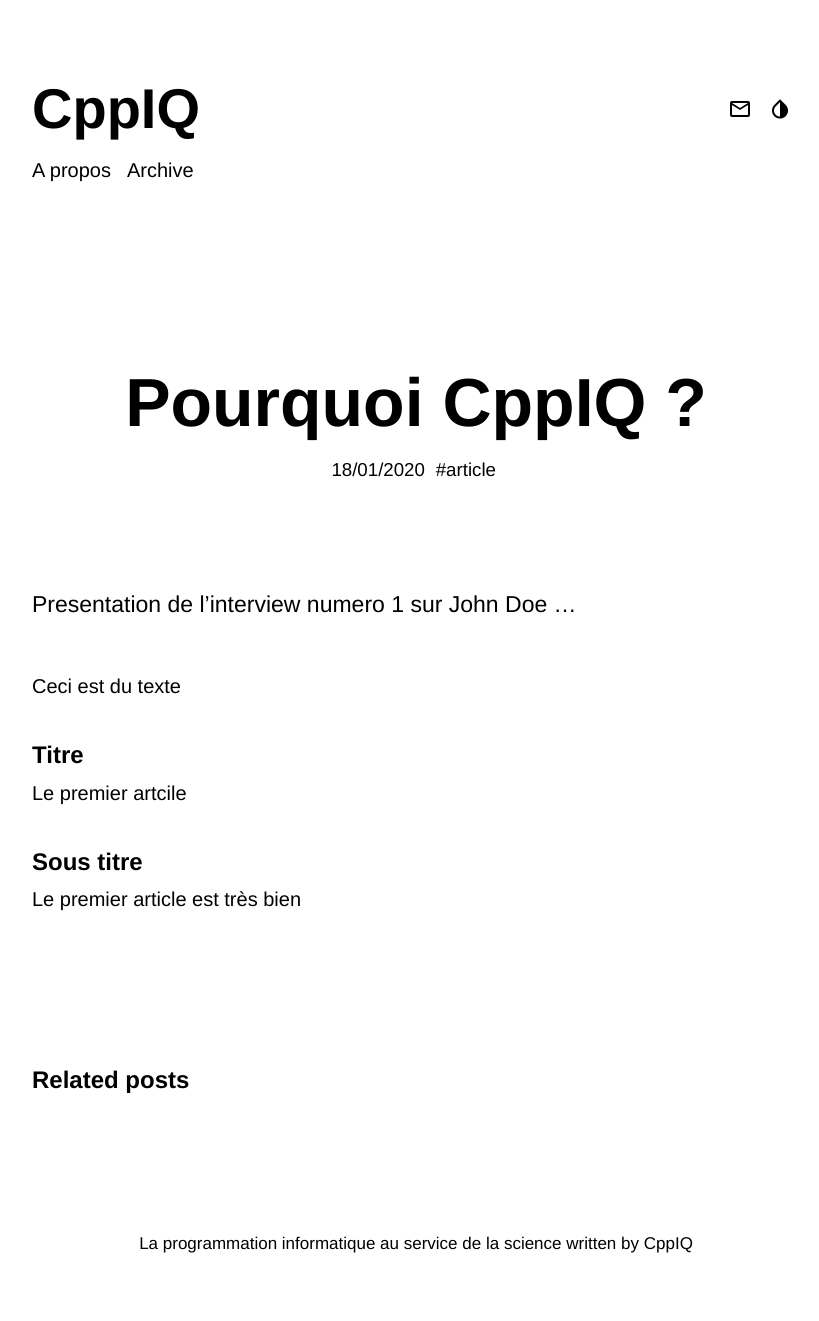
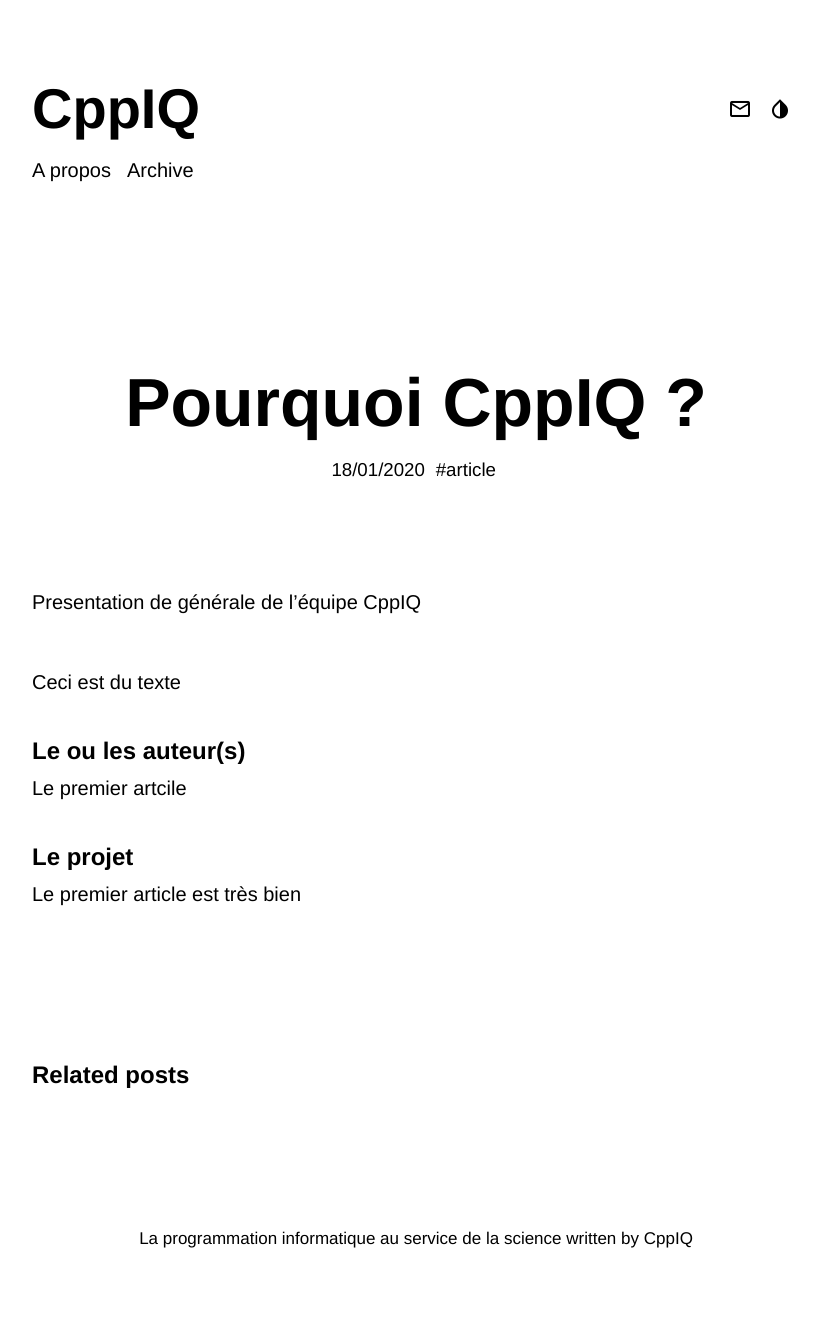
Before and after one commit to CPRETOT/CppIQ, a Jekyll site: the page built from _posts/2020-01-18-CppIQ.md, in a window 1280 px wide. Shown: the whole page, without its empty margins (224-1043 px from the left). Built offline with Jekyll 4.4.1, drawn with Linux system fonts in a browser that asks for light colours; some web fonts are replaced.

Commit message:
Update 2020-01-18-CppIQ.md

```diff
--- a/_posts/2020-01-18-CppIQ.md
+++ b/_posts/2020-01-18-CppIQ.md
@@ -6,14 +6,15 @@ tags:
 published: true
 
 ---
-Presentation de l'interview numero 1 sur John Doe ...
+Presentation de générale de l'équipe CppIQ
+
 {: .lead}
 <!–-break-–>
 
 Ceci est du texte
 
-## Titre
+## Le ou les auteur(s)
 Le premier artcile
 
-## Sous titre
+## Le projet
 Le premier article est très bien
```
